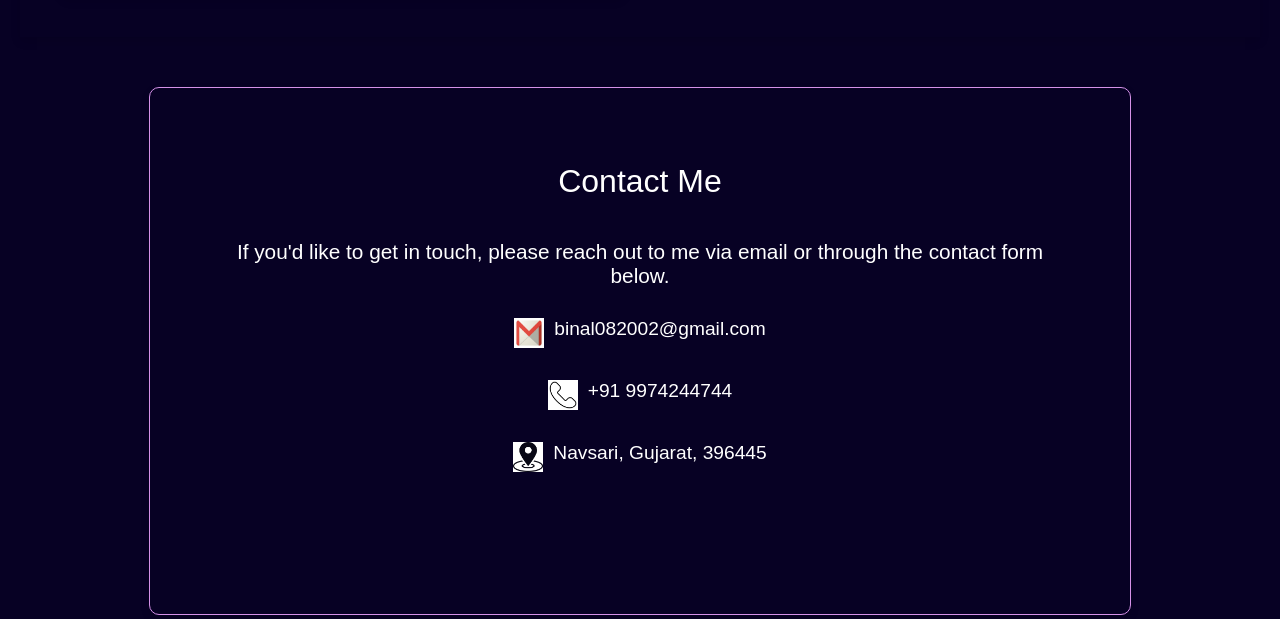
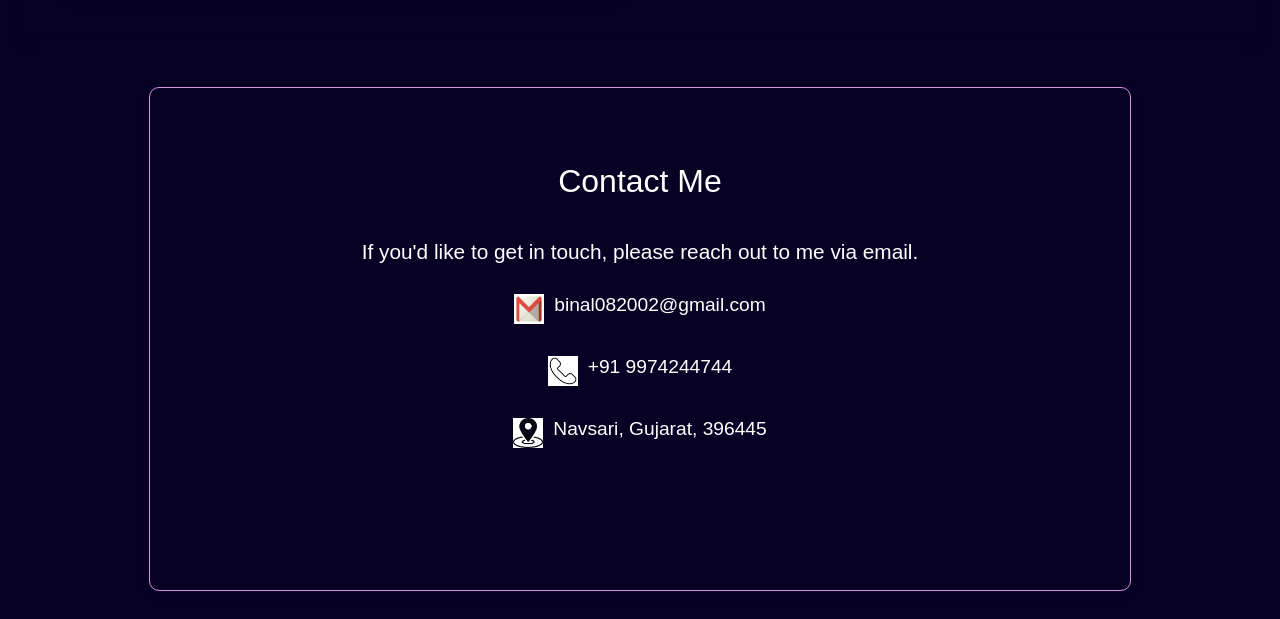
Before and after one commit to binal082002/Portfolio, a plain HTML site: page index.html in a window 1280 px wide. Shown: the part 3042-3661 px from the top of the page. Drawn offline with nearby package versions, Linux system fonts and the light colour scheme.

Commit message:
Update index.html

```diff
--- a/index.html
+++ b/index.html
@@ -212,8 +212,7 @@
       <div class="container">
         <h2>Contact Me</h2>
         <p>
-          If you'd like to get in touch, please reach out to me via email or
-          through the contact form below.
+          If you'd like to get in touch, please reach out to me via email.
         </p>
 
         <div class="contact-info">
```
